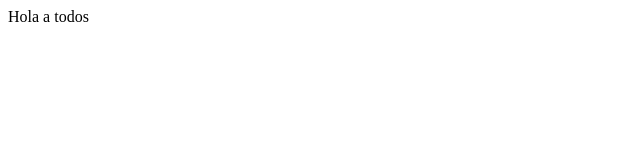
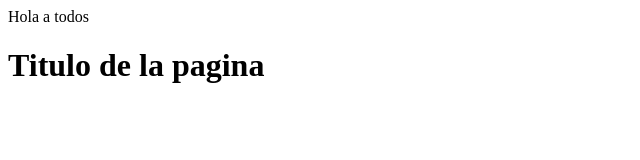
Before and after one commit to ivanamirosgg/MyApp, a plain HTML site: page index.html in a window 1280 px wide. Shown: the whole page, without its empty margins (0-640 px from the left). Drawn offline with Linux system fonts and the light colour scheme.

Commit message:
Agregando titulo y un parrafop

```diff
--- a/index.html
+++ b/index.html
@@ -7,5 +7,8 @@
 </head>
 <body>
     <a>Hola a todos</a>
+    <div>
+        <h1>Titulo de la pagina</h1>
+    </div>
 </body>
 </html>
```
